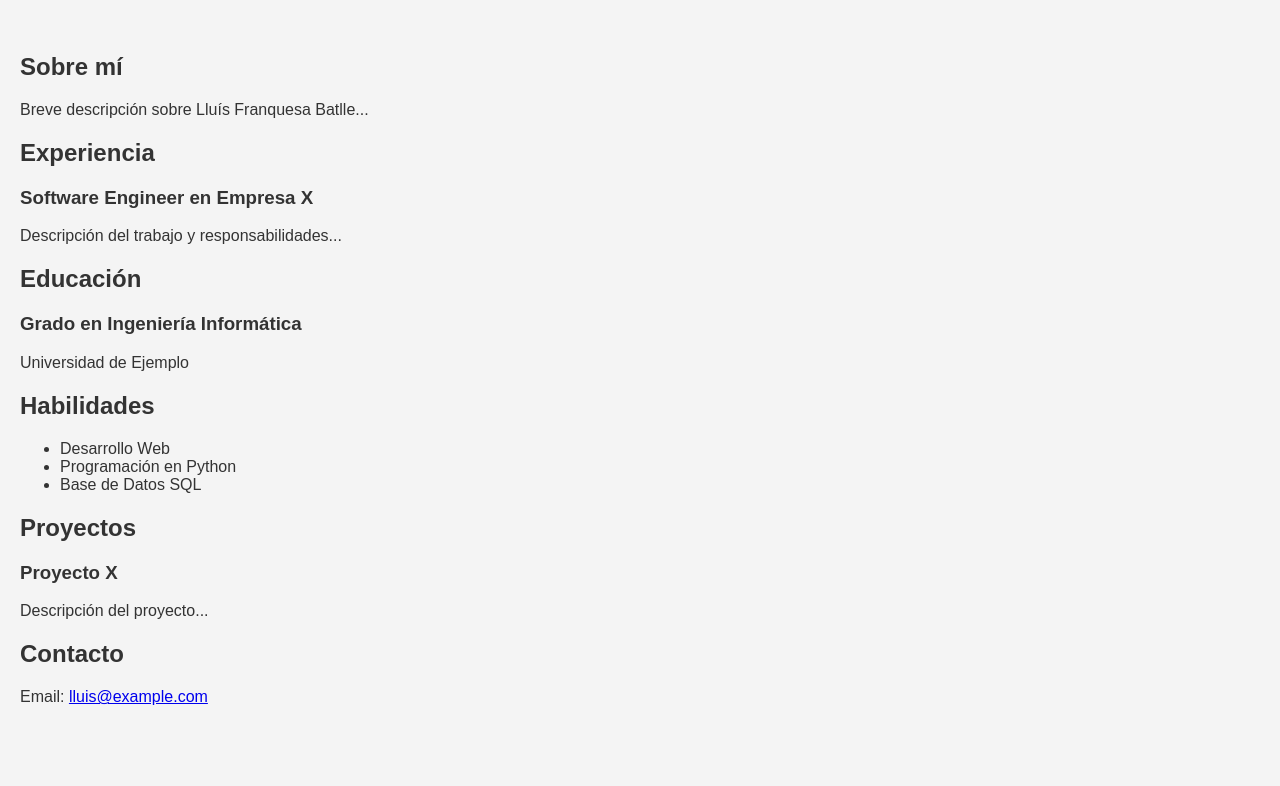
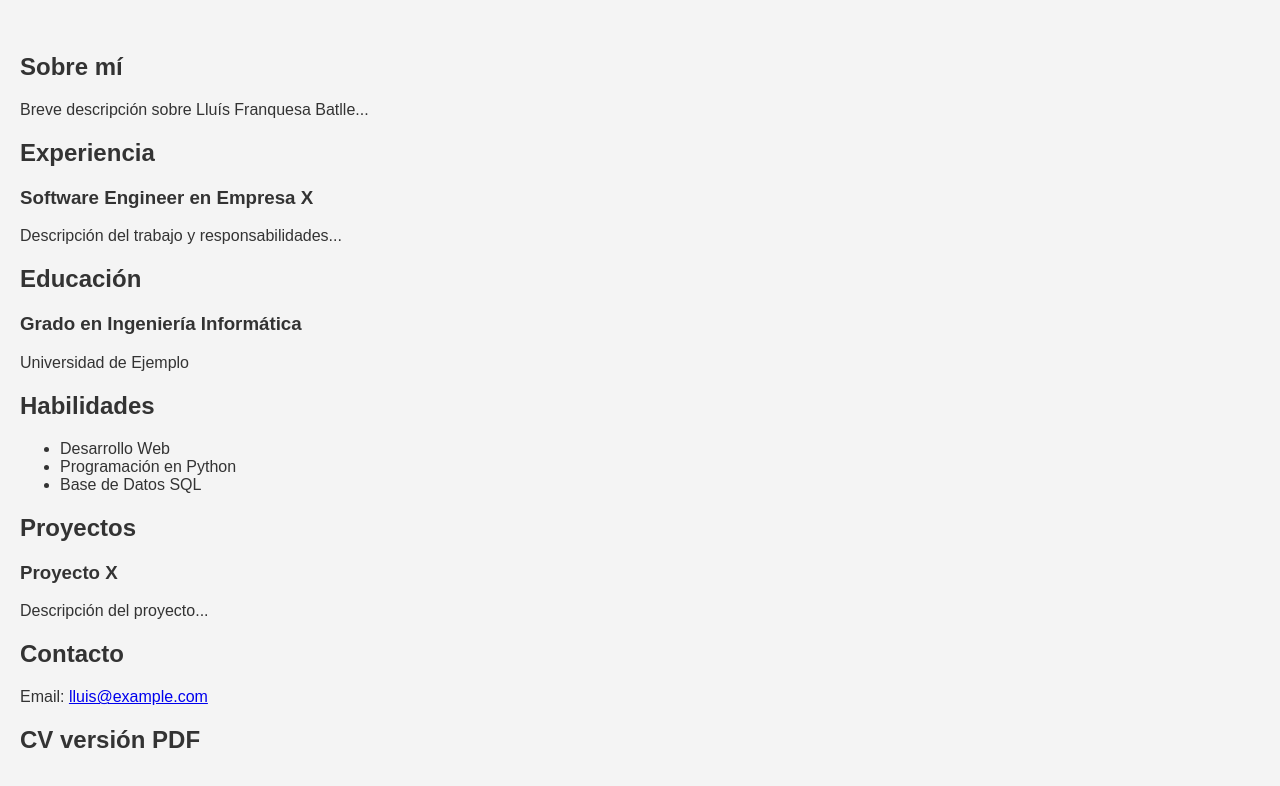
Before and after one commit to sjtp/curriculum, a plain HTML site: page index.html in a window 1280 px wide. Shown: the part 1495-2281 px from the top of the page. Before the commit the page ends 2241 px from the top, so only its background shows below. Drawn offline with Linux system fonts and the light colour scheme.

Commit message:
guardado

```diff
--- a/index.html
+++ b/index.html
@@ -64,6 +64,10 @@
             <h2>Contacto</h2>
             <p>Email: <a href="mailto:lluis@example.com">lluis@example.com</a></p>
         </section>
+        <section id="cv_pdf">
+            <h2>CV versión PDF</h2>
+            <a href="./asset/2025_2_28_cv_sandra_janeth_torres_paguay1.pdf"></a>
+        </section>
     </main>
     <footer>
         <p>&copy; 2025 Lluís Franquesa Batlle. Todos los derechos reservados.</p>
```
Also changed, not shown: 1 other file.
